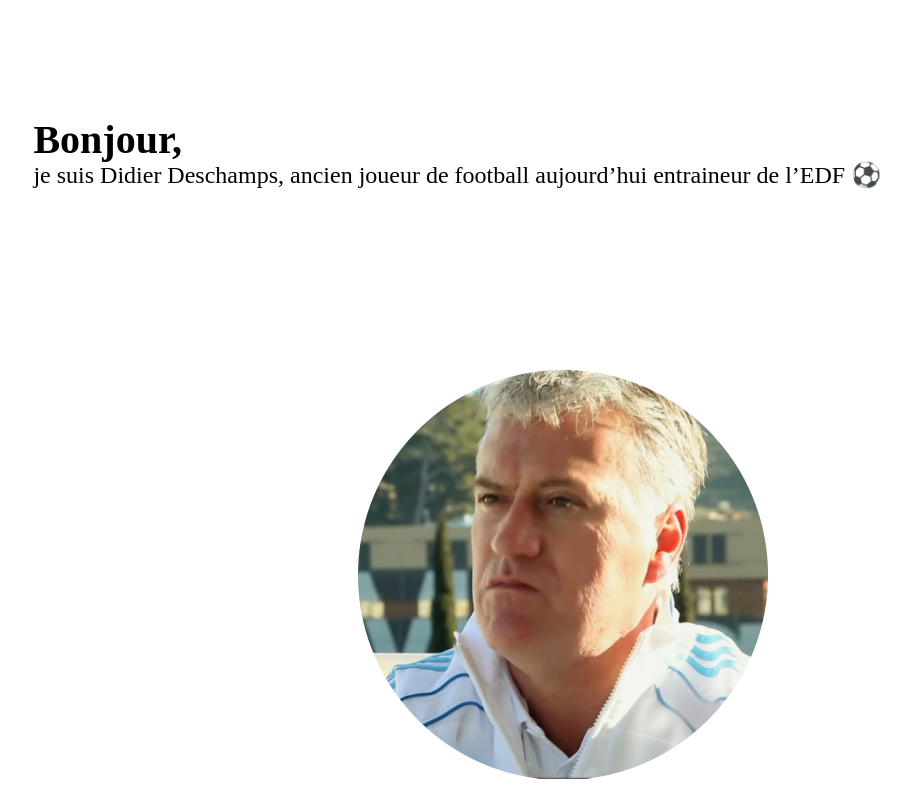
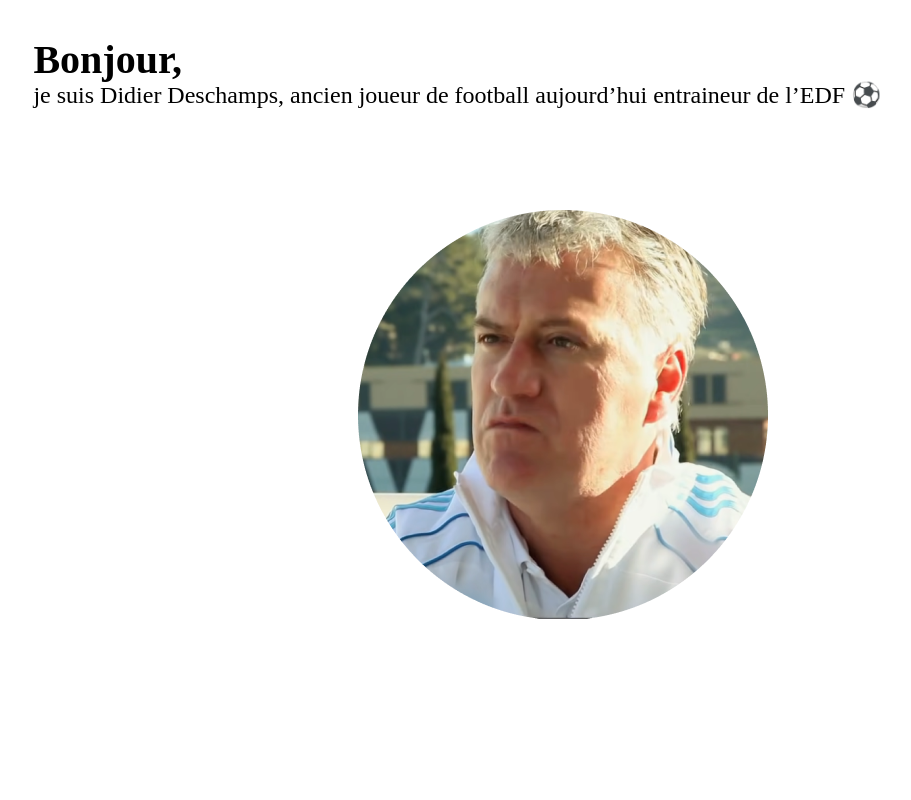
Before and after one commit to yungNATE/si28_expose, a plain HTML site: page index.html in a window 1280 px wide. Shown: the top 800 px of the page, without its empty margins (77-988 px from the left). Drawn offline with Linux system fonts and the light colour scheme.

Commit message:
test commit

```diff
--- a/styles.css
+++ b/styles.css
@@ -10,7 +10,7 @@ body{
         de 8% de la largeur de la fenêtre (8vw).
         Cette valeur ne pourra pas excéder ni 10px, ni 150px
     */
-    padding : 90px clamp(10px, 8vw, 150px);
+    padding : 10px clamp(10px, 8vw, 150px);
 }
 
 h1{
@@ -45,6 +45,7 @@ h1 > span{
     font-weight: bold;
     filter: drop-shadow(0px 10px 25px rgba(0, 0, 0, 0.25));
 }
+
 .btn::after {
     /*  Permet d'éviter que le bouton change de taille au survol */
 
@@ -69,7 +70,7 @@ h1 > span{
 /* ACCUEIL */
 
 #page_accueil h1{
-    margin-bottom: 180px;
+    margin-bottom: 100px;
 }
 
 #page_accueil .content {
```
